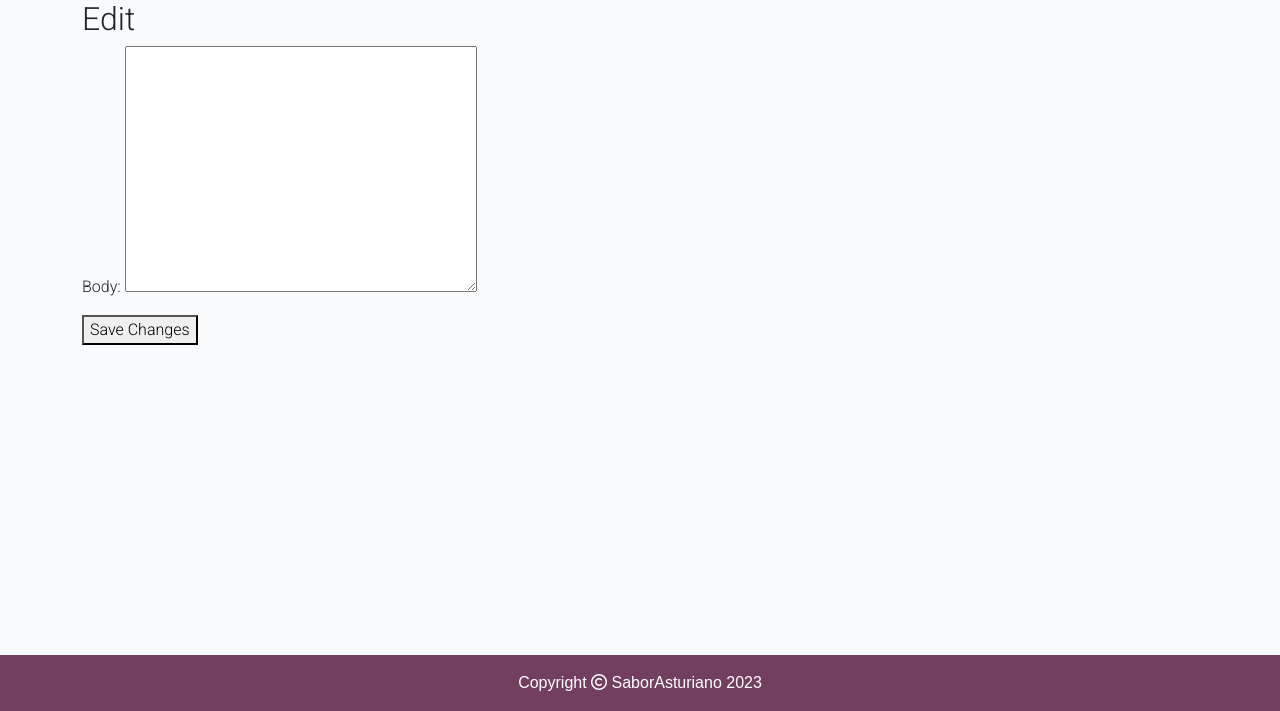
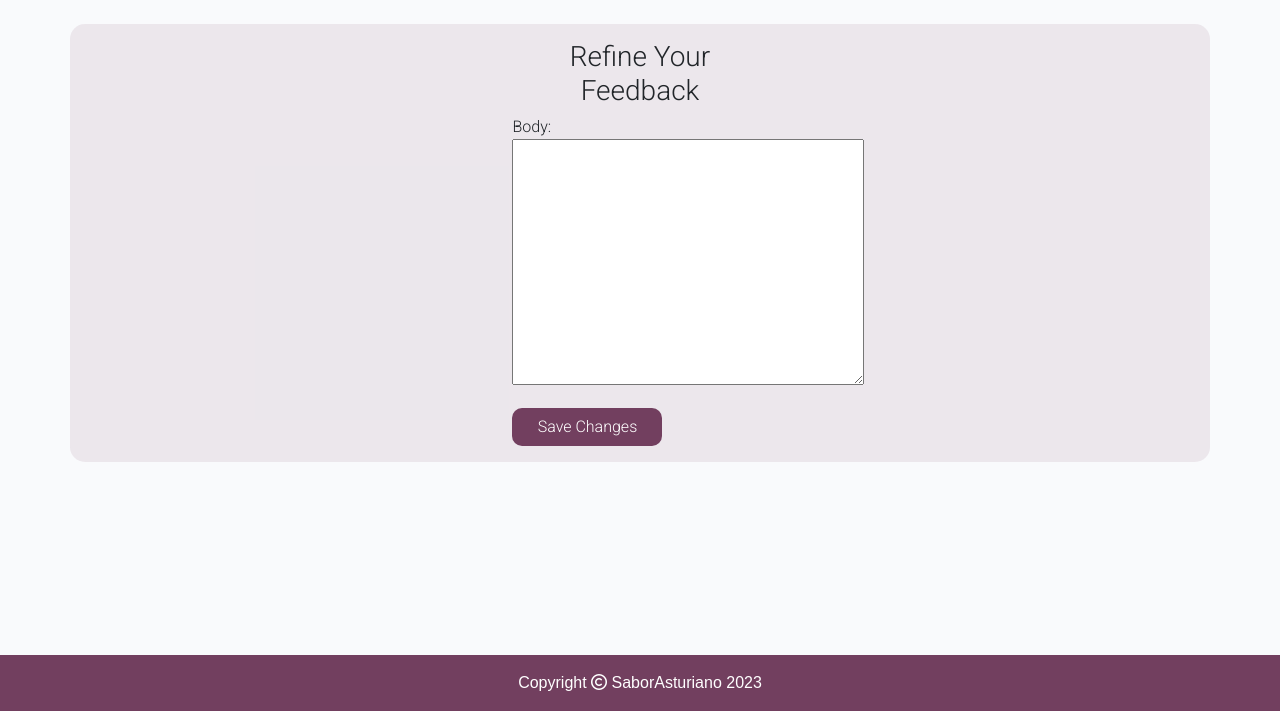
Before and after one commit to Hugh1996/sabor-asturiano-pp4, a Django app: template templates/edit_review.html in a window 1280 px wide. Shown: the part 89-800 px from the top of the page. Run offline with Django 3.2, Linux system fonts and the light colour scheme; the template is opened without the code that fills it: values that come from a table or form of the project are taken from there, others are empty; some libraries are stand-ins or nearby versions.

Commit message:
Adjust edit form style

```diff
--- a/templates/edit_review.html
+++ b/templates/edit_review.html
@@ -1,12 +1,18 @@
 {% extends 'base.html' %} {% block content %}
 
-<div class="container">
-    <h2>Edit</h2>
-    <form method="post" action="{% url 'edit_review' review.id %}">
-        {% csrf_token %}
-        {{ form.as_p }}
-        <button type="submit">Save Changes</button>
-    </form>
+<div class="container log-in mt-4 d-flex justify-content-center align-items-center">
+    <div class="row">
+        <div class="col-md-8 mt-3 offset-md-2">
+            <h3 class="text-center">Refine Your Feedback</h3>
+            <form method="post" action="{% url 'edit_review' review.id %}">
+                {% csrf_token %}
+                {{ form.as_p }}
+                <div class="form-group">
+                    <button type="submit" class="btn btn-signup right mb-3">Save Changes</button>
+                </div>
+            </form>
+        </div>
+    </div>
 </div>
 
 {% endblock content %}
```
